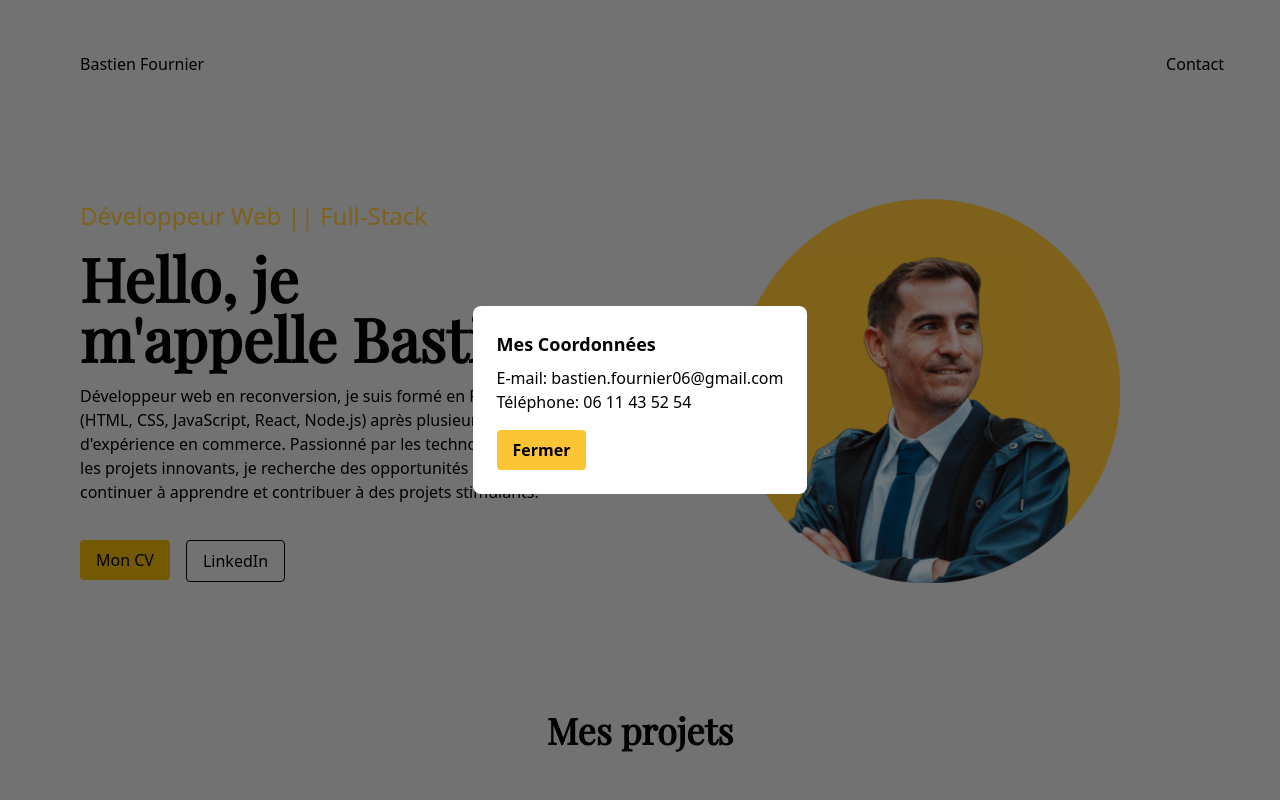
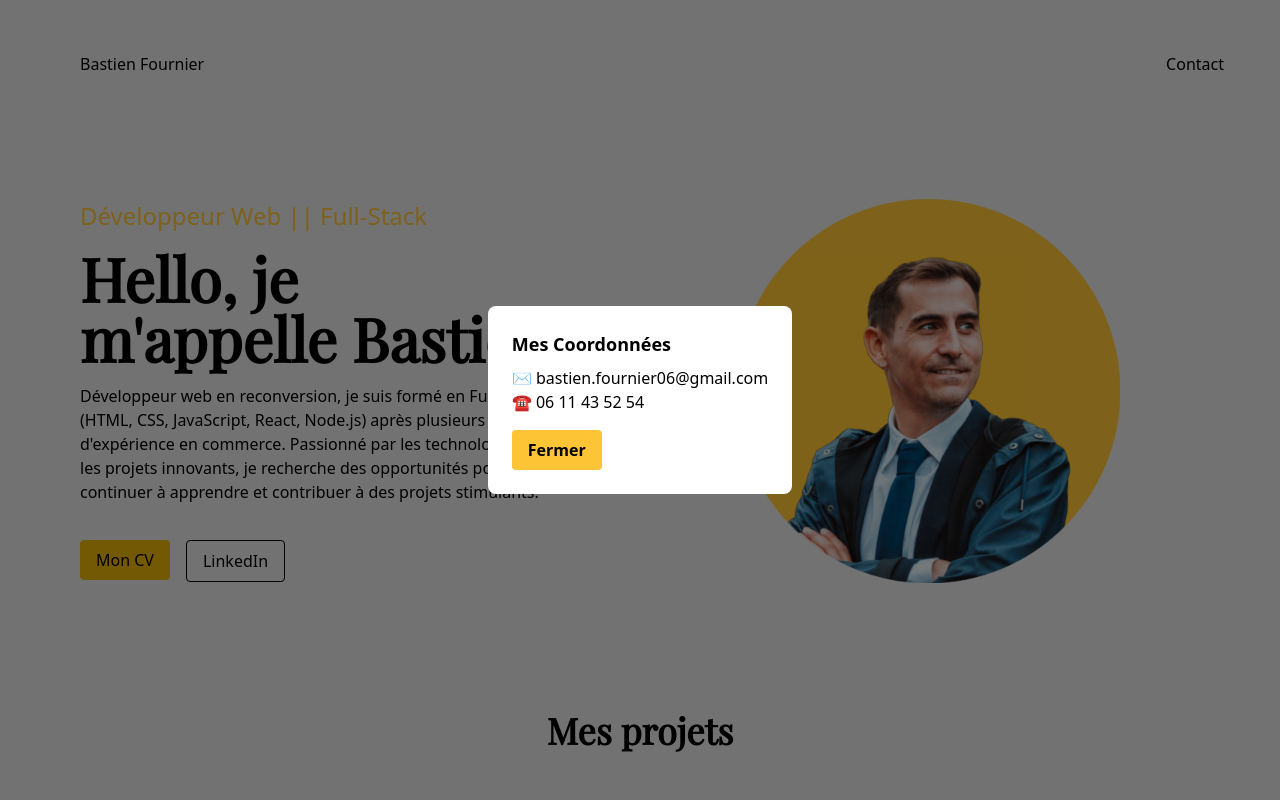
Before and after one commit to bastien-fournier/New-PortFolio-Bastien, a React (Vite) app: page / in a window 1280 px wide. Both pictures are taken after a click on the item "Contact". Shown: the top 800 px of the page. Built offline with nearby package versions, Linux system fonts and the light colour scheme; a web font is replaced by a local one.

Commit message:
add emoji in nav bar

```diff
--- a/src/components/NavBar.jsx
+++ b/src/components/NavBar.jsx
@@ -27,8 +27,8 @@ export default function NavBar() {
         <div className="fixed inset-0 flex items-center justify-center bg-black bg-opacity-50">
           <div className="bg-white rounded-lg p-6">
             <h2 className="text-lg font-bold mb-2">Mes Coordonnées</h2>
-            <p>E-mail: bastien.fournier06@gmail.com</p>
-            <p>Téléphone: 06 11 43 52 54</p>
+            <p>✉️ bastien.fournier06@gmail.com</p>
+            <p>☎️ 06 11 43 52 54</p>
             <button
               onClick={togglePopup}
               className="mt-4 bg-secondary text-black font-bold py-2 px-4 rounded"
--- a/src/pages/HomePage.jsx
+++ b/src/pages/HomePage.jsx
@@ -2,8 +2,8 @@ import About from "../components/About";
 import MyProjects from "../components/MyProjects";
 import ProfilPicture from "../components/ProfilPicture";
 import ProjectTitle from "../components/ProjectTitle";
-import Skills from "../components/Skills";
-import SkillsTitle from "../components/SkillsTitle";
+// import Skills from "../components/Skills";
+// import SkillsTitle from "../components/SkillsTitle";
 
 export default function HomePage() {
   return (
```
